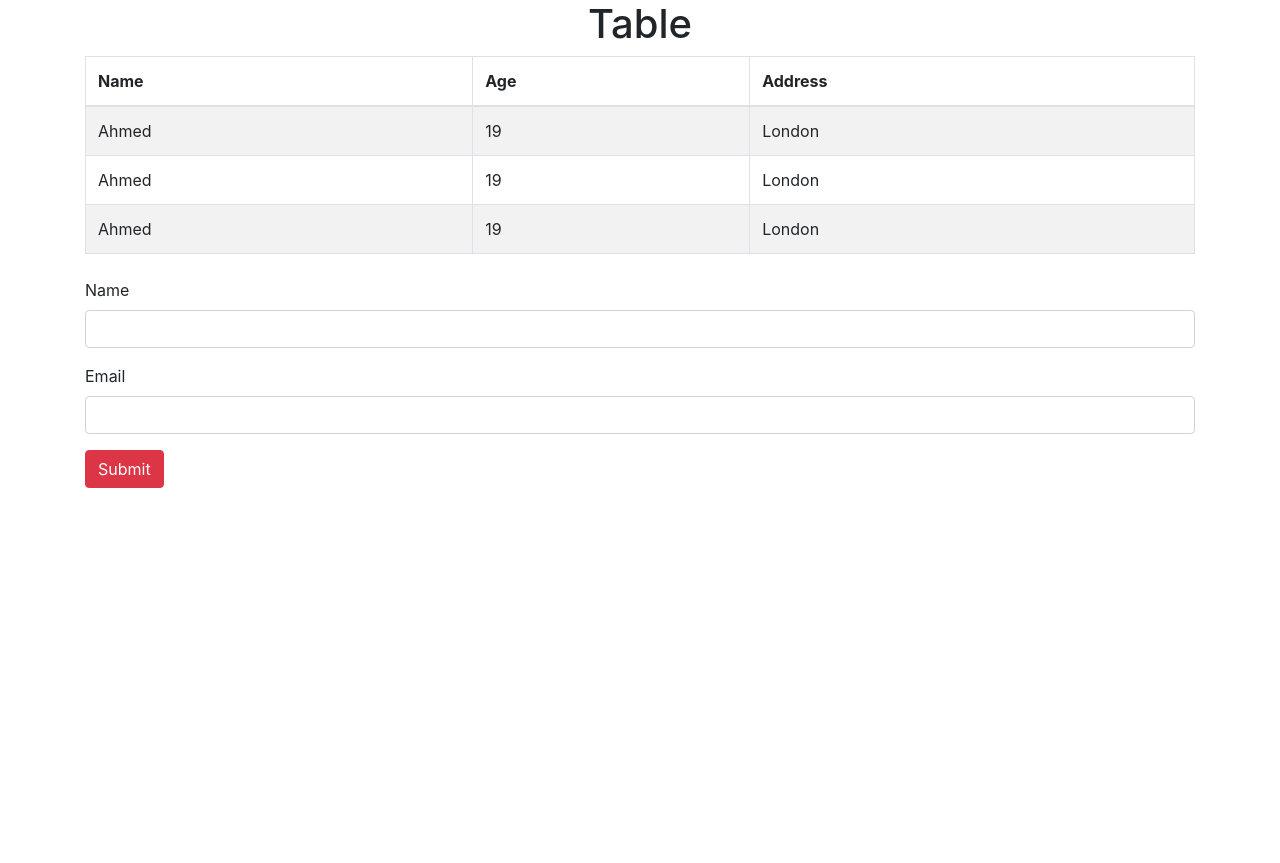
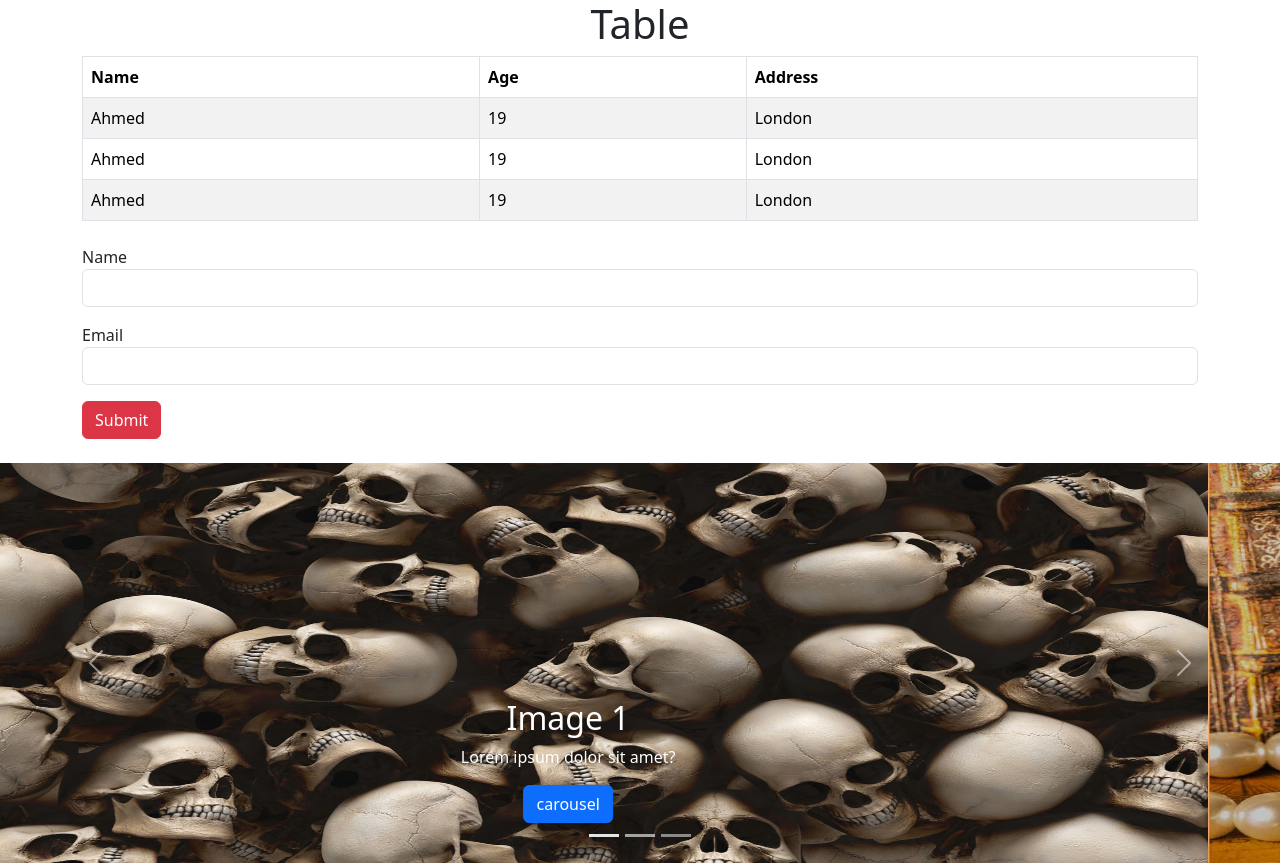
Before and after one commit to ahmed-Alsonaffi/new, a plain HTML site: page index.html in a window 1280 px wide. Before the commit the page ends 800 px from the top, so only its background shows below. Drawn offline with nearby package versions, Linux system fonts and the light colour scheme.

Commit message:
add carousal

```diff
--- a/index.html
+++ b/index.html
@@ -5,6 +5,7 @@
     <meta name="viewport" content="width=device-width, initial-scale=1.0">
     <title>Document</title>
     <link rel="stylesheet" href="bootstrap/css/bootstrap.min.css">
+    <script src="bootstrap/js/bootstrap.bundle.min.js"></script>
 </head>
 <body>
     <div class="container">
@@ -50,5 +51,47 @@
             <button type="submit" class="btn btn-danger">Submit</button>
         </form>
     </div>
+
+    <div class="carousel slide" id="demo_carousel" data-bs-ride="carousel">
+        <div class="carousel-indicators">
+            <button data-bs-target="#demo_carousel" data-bs-slide-to="0" class="active"></button>
+            <button data-bs-target="#demo_carousel" data-bs-slide-to="1"></button>
+            <button data-bs-target="#demo_carousel" data-bs-slide-to="2"></button>
+        </div>
+        <div class="carousel-inner">
+            <div class="carousel-item active">
+                <img src="home2.jpg" style="width: 100%; height: 400px;">
+                <div class="carousel-caption">
+                    <h2>Image 1</h2>
+                    <p>Lorem ipsum dolor sit amet?</p>
+                    <button class="btn btn-primary">carousel</button>
+                </div>
+            </div>
+            <div class="carousel-item">
+                <img src="home3.jpg" style="width: 100%; height: 400px;">
+                <div class="carousel-caption">
+                    <h2>Image 2</h2>
+                    <p>Lorem ipsum dolor sit amet?</p>
+                    <button class="btn btn-danger">carousel</button>
+                </div>
+            </div>
+            <div class="carousel-item">
+                <img src="home4.jpg" style="width: 100%; height: 400px;">
+                <div class="carousel-caption">
+                    <h2>Image 3</h2>
+                    <p>Lorem ipsum dolor sit amet?</p>
+                    <button class="btn btn-warning">carousel</button>
+                </div>
+            </div>
+        </div>
+
+        <button class="carousel-control-prev" data-bs-target="#demo_carousel" data-bs-slide="prev">
+            <span class="carousel-control-prev-icon"></span>
+        </button>
+
+        <button class="carousel-control-next" data-bs-target="#demo_carousel" data-bs-slide="next">
+            <span class="carousel-control-next-icon"></span>
+        </button>
+    </div>
 </body>
 </html>
```
Also changed, not shown: home2.jpg (added), home3.jpg (added), home4.jpg (added).
